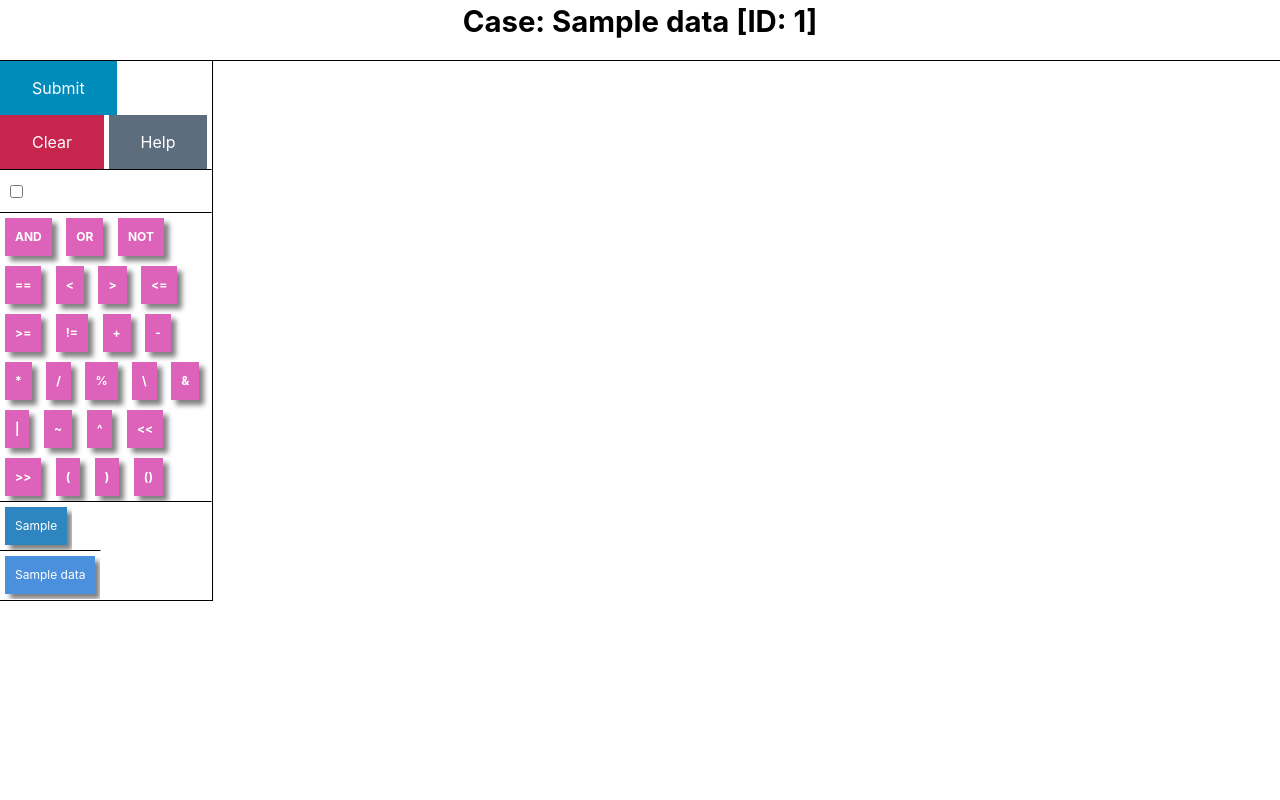
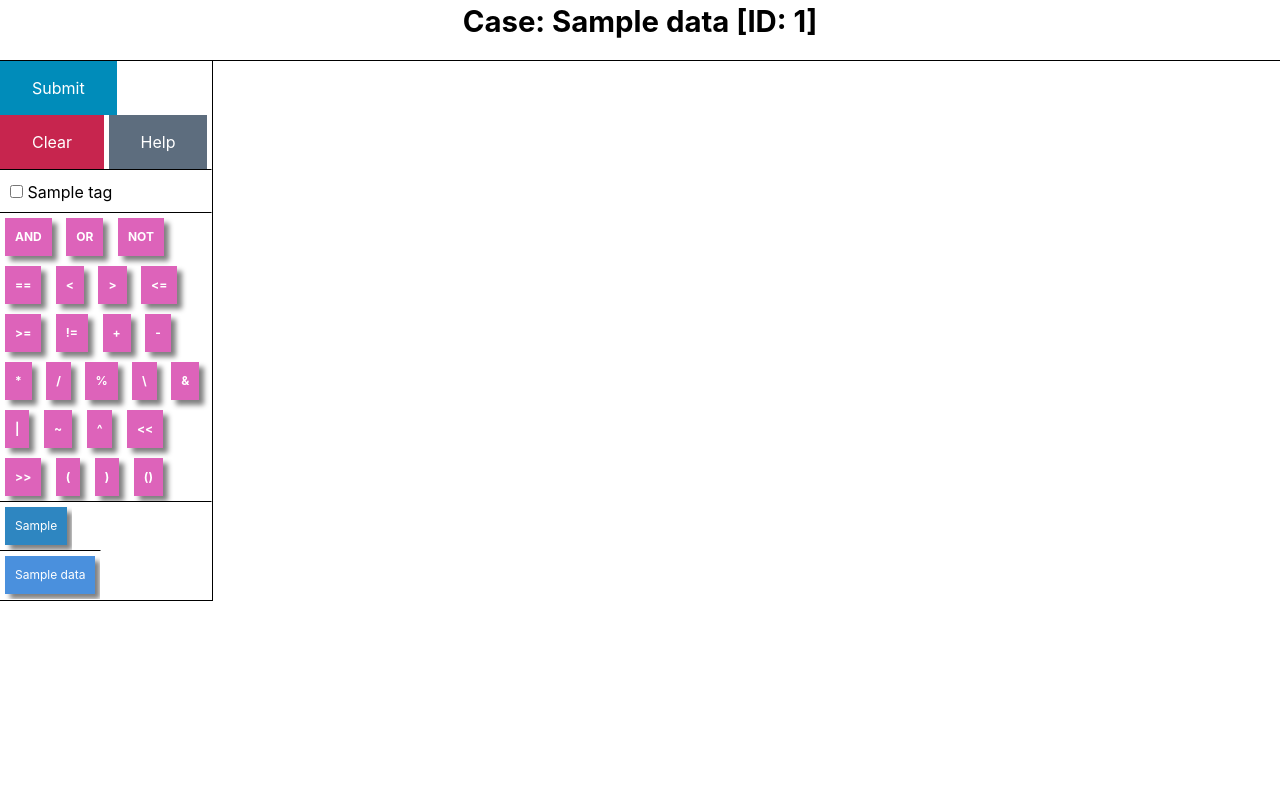
Before and after one commit to BluABK/yara-designer-web, a Flask app: template templates/yara_rule_designer_click.html in a window 1280 px wide. Run offline with Flask 2, Linux system fonts and the light colour scheme; the template is opened without the code that fills it: most values are stand-ins (such as "Sample title", 1, 10 or a date in 2020); some libraries are stand-ins or nearby versions.

Commit message:
Fixed some theming issues.

```diff
--- a/static/themes/dark.json
+++ b/static/themes/dark.json
@@ -1,4 +1,5 @@
 {
+    "--yara_rule_designer_text_color": "white",
     "--yara_rule_designer_color": "white",
     "--yara_rule_designer_span_box_shadow": "black",
     "--yara_rule_designer_header_color": "#67c1f5",
@@ -7,5 +8,7 @@
     "--condition_keyword_color": "67c1f5",
     "--condition_keyword_background": "#77209b",
     "--draggable_artifact_color": "#67c1f5",
-    "--draggable_artifact_background": "#1d365d"
+    "--draggable_artifact_background": "#1d365d",
+    "--draggable_artifact_type_color": "#67c1f5",
+    "--draggable_artifact_type_background": "#2e86c1"
 }
--- a/static/yara_rule_designer_click.css
+++ b/static/yara_rule_designer_click.css
@@ -1,5 +1,6 @@
 /* Define variables for colors etc so that themes can easily override them */
 :root {
+    --yara_rule_designer_text_color: black;
     --yara_rule_designer_color: white;
     --yara_rule_designer_span_box_shadow: grey;
     --yara_rule_designer_header_color: black;
@@ -127,7 +128,7 @@ html, body {
     /* Bootstrap: If you actually remove this border, the contents flee out of bounds. */
     /*border-right:1px solid transparent;*/
     /*border-bottom:1px solid transparent;*/
-    color: var(--yara_rule_designer_color);
+    color: var(--yara_rule_designer_text_color);
     margin-left: 10px;
     margin-top: 10px;
 }
```
